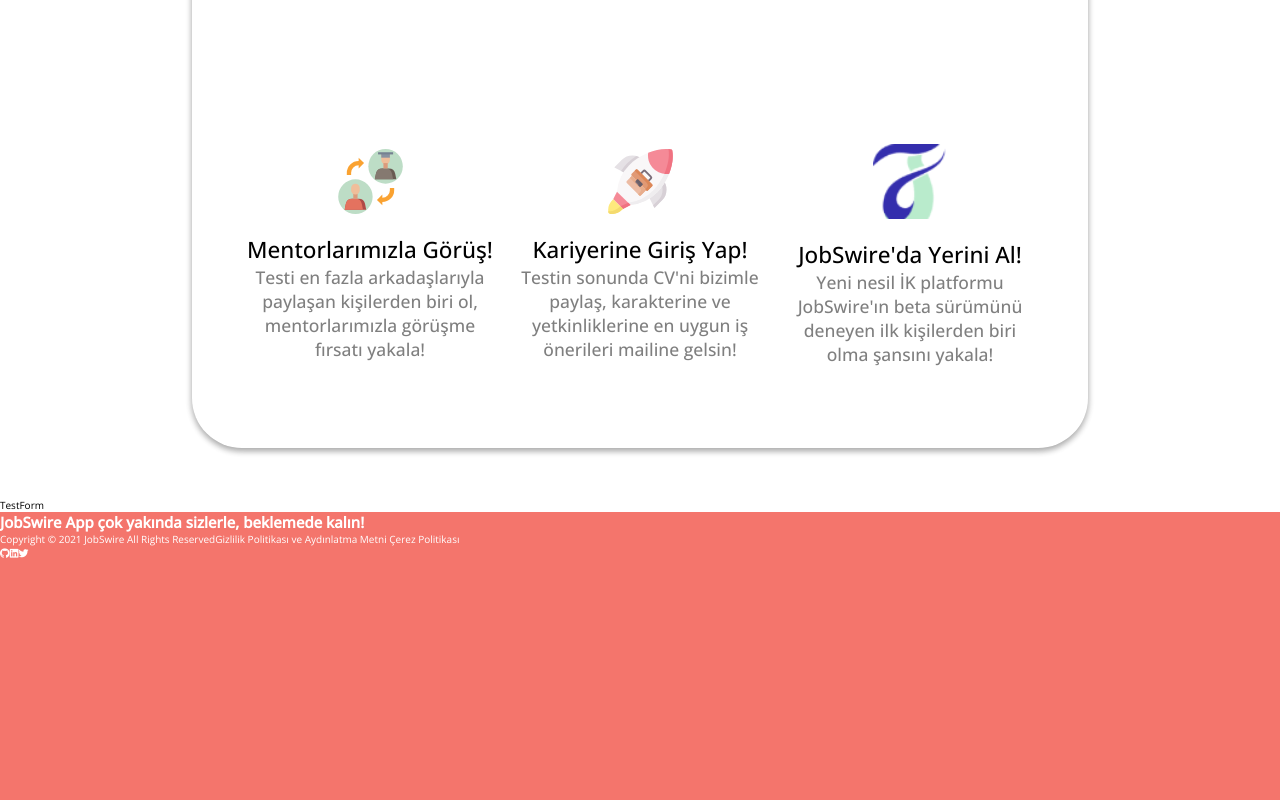
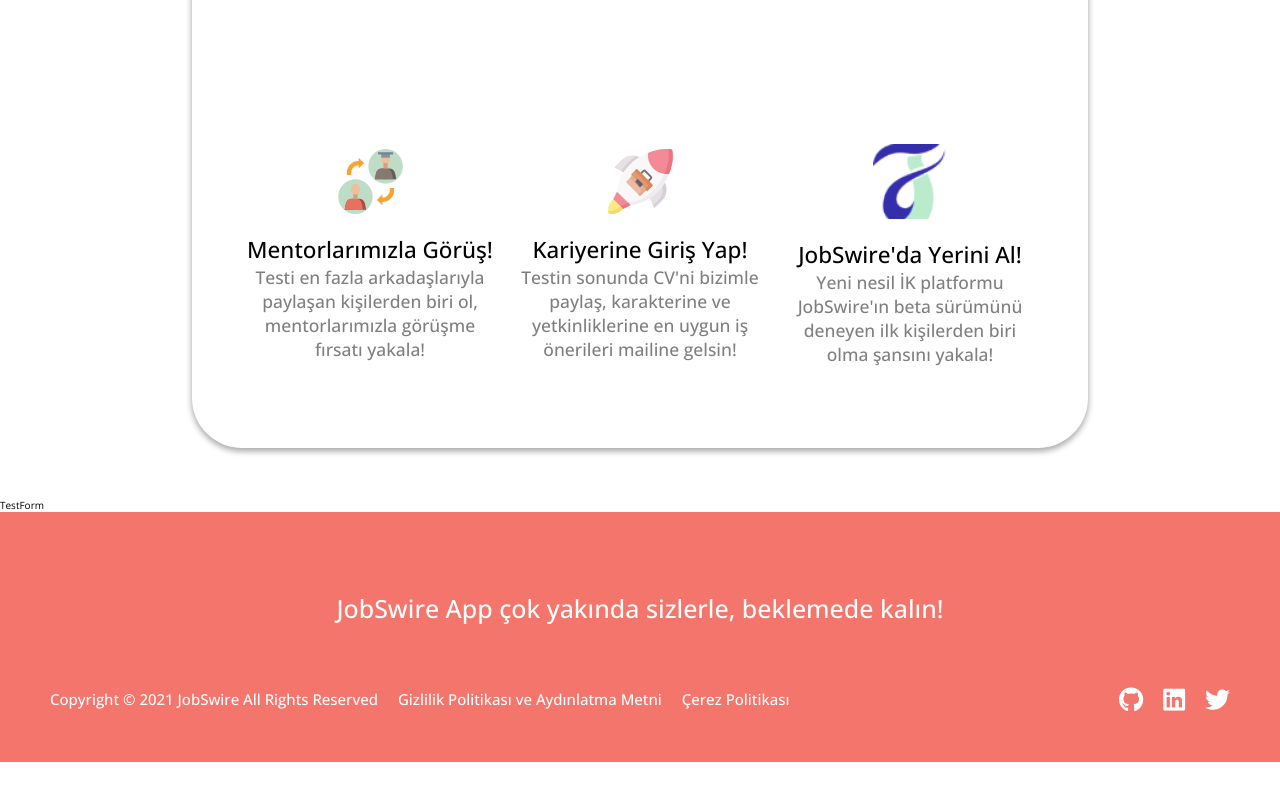
Before and after one commit to journo10/jobswire-test-clone-reactjs, a React (Create React App) app: page /test-form in a window 1280 px wide. Shown: the part 1169-1969 px from the top of the page. After the commit the page ends 1931 px from the top, so only its background shows below. Built offline with nearby package versions, Linux system fonts and the light colour scheme; a web font is replaced by a local one.

Commit message:
footer comp bitti.

```diff
--- a/src/components/Footer/Navbar.css
+++ b/src/components/Footer/Navbar.css
@@ -1,7 +1,70 @@
-footer{
+footer {
     width: 100%;
-    height: 300px;
+    height: 250px;
     background-color: #f4756c;
     color: #fff;
+    position: relative;
 
 }
+
+footer .footer {
+    width: 100%;
+    height: 100%;
+    position: absolute;
+    top: 0;
+    bottom: 0;
+    left: 0;
+    right: 0;
+    overflow: hidden;
+    display: flex;
+    align-items: center;
+    justify-content: center;
+    flex-direction: column;
+    gap: 3rem;
+}
+
+footer .footer h2 {
+    font-size: 2.5rem;
+    font-weight: 500;
+    font-family: inherit;
+    line-height: normal;
+    letter-spacing: normal;
+    margin-bottom: 5.75rem;
+}
+
+footer .footer .footer-bottom {
+    width: 100%;
+    display: flex;
+    align-items: center;
+    justify-content: space-between;
+    position: absolute;
+    bottom: 0;
+    margin: 0 0 5rem 0;
+    padding: 0 5rem;
+}
+
+footer .footer .footer-bottom .footer-text {
+    display: flex;
+    gap: 2rem;
+    font-size: 1.5rem;
+    font-weight: 500;
+    line-height: normal;
+    letter-spacing: normal;
+    font-family: inherit;
+}
+
+footer .footer .footer-bottom .footer-icons {
+    display: flex;
+    gap: 2rem;
+    font-size: 2.5rem;
+    font-weight: 500;
+    line-height: normal;
+    letter-spacing: normal;
+    font-family: inherit;
+    cursor: pointer;
+    transition: all .5s;
+}
+
+footer .footer .footer-bottom .footer-icons i:hover {
+    color: #6c757d;
+}
--- a/src/components/Footer/index.js
+++ b/src/components/Footer/index.js
@@ -1,20 +1,22 @@
 import React from "react";
-import "./Navbar.css"
+import "./Navbar.css";
 
 const Footer = () => {
   return (
     <footer>
       <div className="footer">
         <h2>JobSwire App çok yakında sizlerle, beklemede kalın!</h2>
+        <div className="footer-bottom">
           <div className="footer-text">
             <span>Copyright © 2021 JobSwire All Rights Reserved</span>
             <span>Gizlilik Politikası ve Aydınlatma Metni </span>
             <span>Çerez Politikası</span>
           </div>
           <div className="footer-icons">
-          <i class="fa-brands fa-github"></i>
-          <i class="fa-brands fa-linkedin"></i>
-          <i class="fa-brands fa-twitter"></i>
+            <i className="fa-brands fa-github"></i>
+            <i className="fa-brands fa-linkedin"></i>
+            <i className="fa-brands fa-twitter"></i>
+          </div>
         </div>
       </div>
     </footer>
```
Lines whose indentation alone changed are shown as unchanged.
